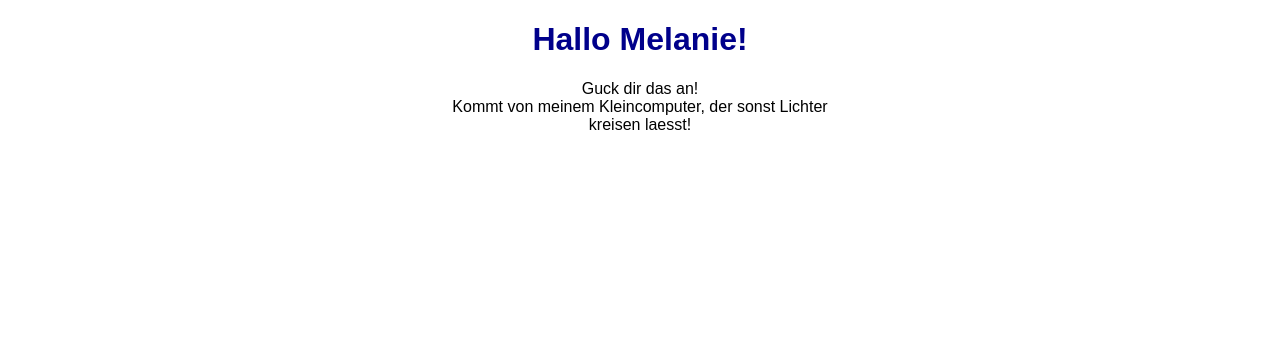
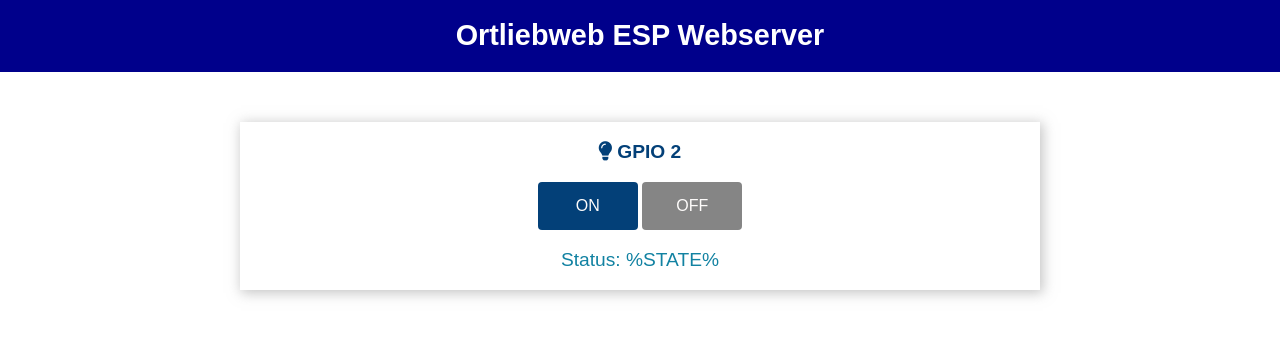
Before and after one commit to cortlieb/esp32_webserver, a plain HTML site: page data/index.html in a window 1280 px wide. Drawn offline with Linux system fonts and the light colour scheme.

Commit message:
feat: add website to control LEDs to ESP32 webserver
Added control website.
Added LED ON / OFF logic.

```diff
--- a/data/index.html
+++ b/data/index.html
@@ -2,15 +2,31 @@
 <html>
 
 <head>
-	<title>ESP Web Server</title>
+	<title>ESP IoT Dashboard</title>
 	<meta name="viewport" content="width=device-width, initial-scale=1">
 	<link rel="stylesheet" type="text/css" href="style.css">
 	<link rel="icon" type="image/png" href="favicon.png">
+	<!-- TODO: Fontawesome Direktzugriff entfernen -->
+	<link rel="stylesheet" href="https://use.fontawesome.com/releases/v5.7.2/css/all.css"
+		integrity="sha384-fnmOCqbTlWIlj8LyTjo7mOUStjsKC4pOpQbqyi7RrhN7udi9RwhKkMHpvLbHG9Sr" crossorigin="anonymous">
 </head>
 
 <body>
-	<h1>Hallo Melanie!</h1>
-	<p>Guck dir das an!<br>Kommt von meinem Kleincomputer, der sonst Lichter kreisen laesst!</p>
+	<div class="topnav">
+		<h1>Ortliebweb ESP Webserver</h1>
+	</div>
+	<div class="content">
+		<div class="card-grid">
+			<div class="card">
+				<p class="card-title"><i class="fas fa-lightbulb"></i> GPIO 2</p>
+				<p>
+					<a href="on"><button class="button-on">ON</button></a>
+					<a href="off"><button class="button-off">OFF</button></a>
+				</p>
+				<p class="state">Status: %STATE%</p>
+			</div>
+		</div>
+	</div>
 </body>
 
 </html>
--- a/data/style.css
+++ b/data/style.css
@@ -4,10 +4,69 @@ html {
 }
 
 body {
-  max-width: 400px;
   margin: 0px auto;
 }
 
+.content {
+  padding: 50px;
+}
+
+.topnav {
+  background-color: darkblue;
+  overflow: hidden;
+}
+
 h1 {
-  color: darkblue;
+  color: white;
+  font-size: 1.8rem;
 }
+
+.card-grid {
+  max-width: 800px;
+  margin: 0 auto;
+  display: grid;
+  grid-gap: 2rem;
+  grid-template-columns: repeat(auto-fit, minmax(200px, 1fr));
+}
+
+.card {
+  background-color: white;
+  box-shadow: 2px 2px 12px 1px rgba(140, 140, 140, 0.5);
+}
+
+.card-title {
+  font-size: 1.2rem;
+  font-weight: bold;
+  color: #034078;
+}
+
+.state {
+  font-size: 1.2rem;
+  color: #1282a2;
+}
+
+Button {
+  border: none;
+  color: #fefcfb;
+  padding: 15px 32px;
+  text-align: center;
+  display: inline-block;
+  font-size: 16px;
+  width: 100px;
+  border-radius: 4px;
+  transition-duration: 0.4s;
+}
+
+.button-on {
+  background-color: #034078;
+}
+.button-off {
+  background-color: #858585;
+}
+
+.button-on:hover {
+  background-color: #1282a2;
+}
+.button-off:hover {
+  background-color: #252524;
+}
```
Also changed, not shown: 1 other file.
